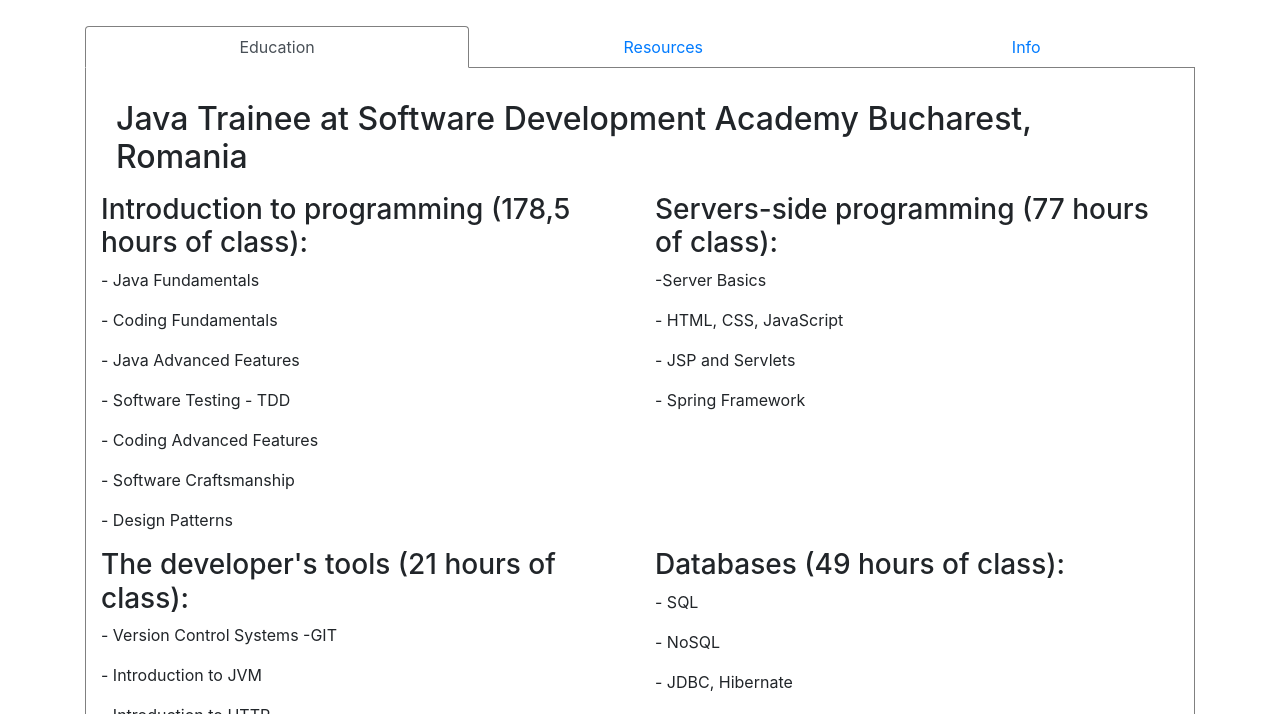
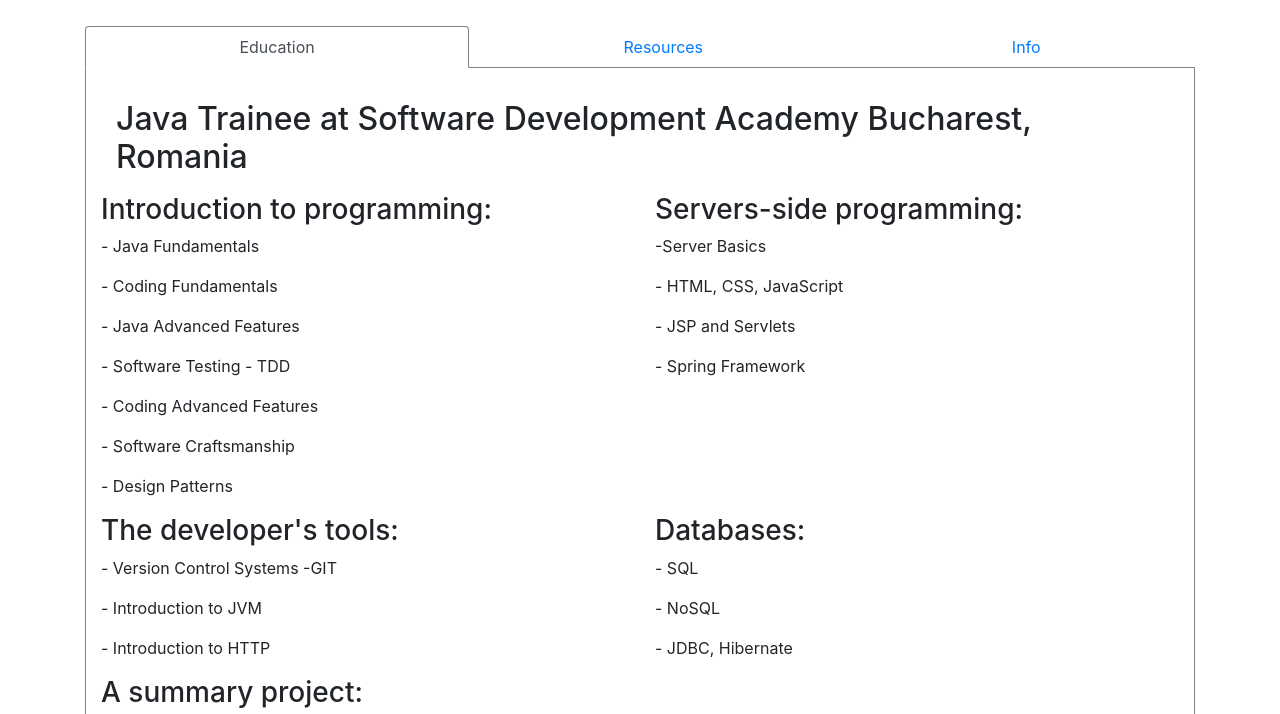
Before and after one commit to CristianOcheana/CristianOcheana.github.io, a plain HTML site: page index.html in a window 1280 px wide. Shown: the part 86-800 px from the top of the page. Drawn offline with nearby package versions, Linux system fonts and the light colour scheme.

Commit message:
second commit

```diff
--- a/index.html
+++ b/index.html
@@ -48,7 +48,7 @@
                         </div>
                         <div class="row mt-3">
                             <div class="col-md-6 col-sm-12">
-                                <h3>Introduction to programming (178,5 hours of class):</h3>
+                                <h3>Introduction to programming:</h3>
                                 <p>- Java Fundamentals</p>
                                 <p> - Coding Fundamentals</p>
                                 <p> - Java Advanced Features</p>
@@ -58,26 +58,26 @@
                                 <p> - Design Patterns</p>
                             </div>
                             <div class="col-md-6 col-sm-12">
-                                <h3>Servers-side programming (77 hours of class):</h3>
+                                <h3>Servers-side programming:</h3>
                                 <p> -Server Basics</p>
                                 <p>- HTML, CSS, JavaScript</p>
                                 <p>- JSP and Servlets</p>
                                 <p>- Spring Framework</p>
                             </div>
                             <div class="col-md-6 col-sm-12">
-                                <h3>The developer's tools (21 hours of class):</h3>
+                                <h3>The developer's tools:</h3>
                                 <p>- Version Control Systems -GIT</p>
                                 <p>- Introduction to JVM</p>
                                 <p>- Introduction to HTTP</p>
                             </div>
                             <div class="col-md-6 col-sm-12">
-                                <h3>Databases (49 hours of class):</h3>
+                                <h3>Databases:</h3>
                                 <p>- SQL</p>
                                 <p>- NoSQL</p>
                                 <p>- JDBC, Hibernate</p>
                             </div>
                             <div class="col-md-6 col-sm-12">
-                                <h3>A summary project (52.5 hours of class):</h3>
+                                <h3>A summary project:</h3>
                                 <p>- Scrum Methodology</p>
                                 <p>- Practical Project</p>
                             </div>
```
Also changed, not shown: 1 other file.
